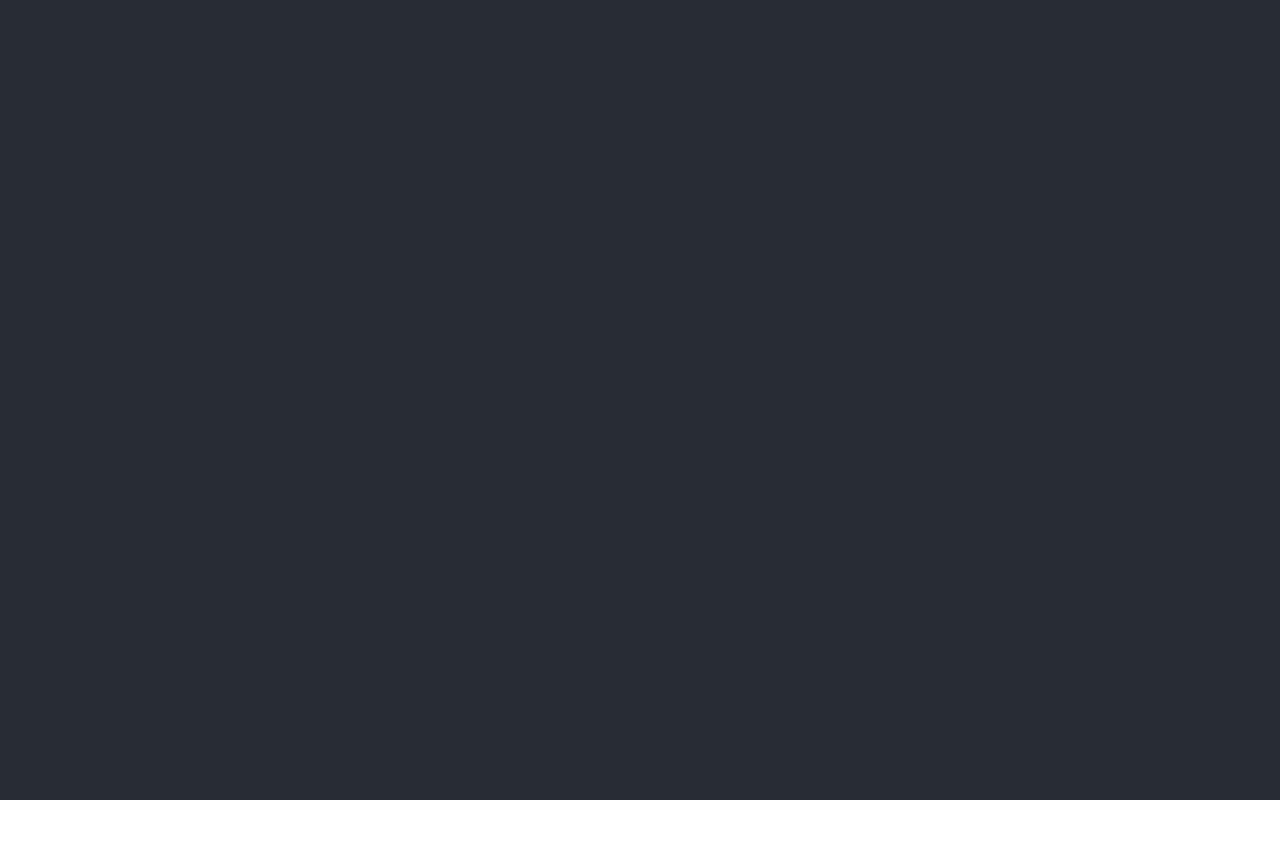
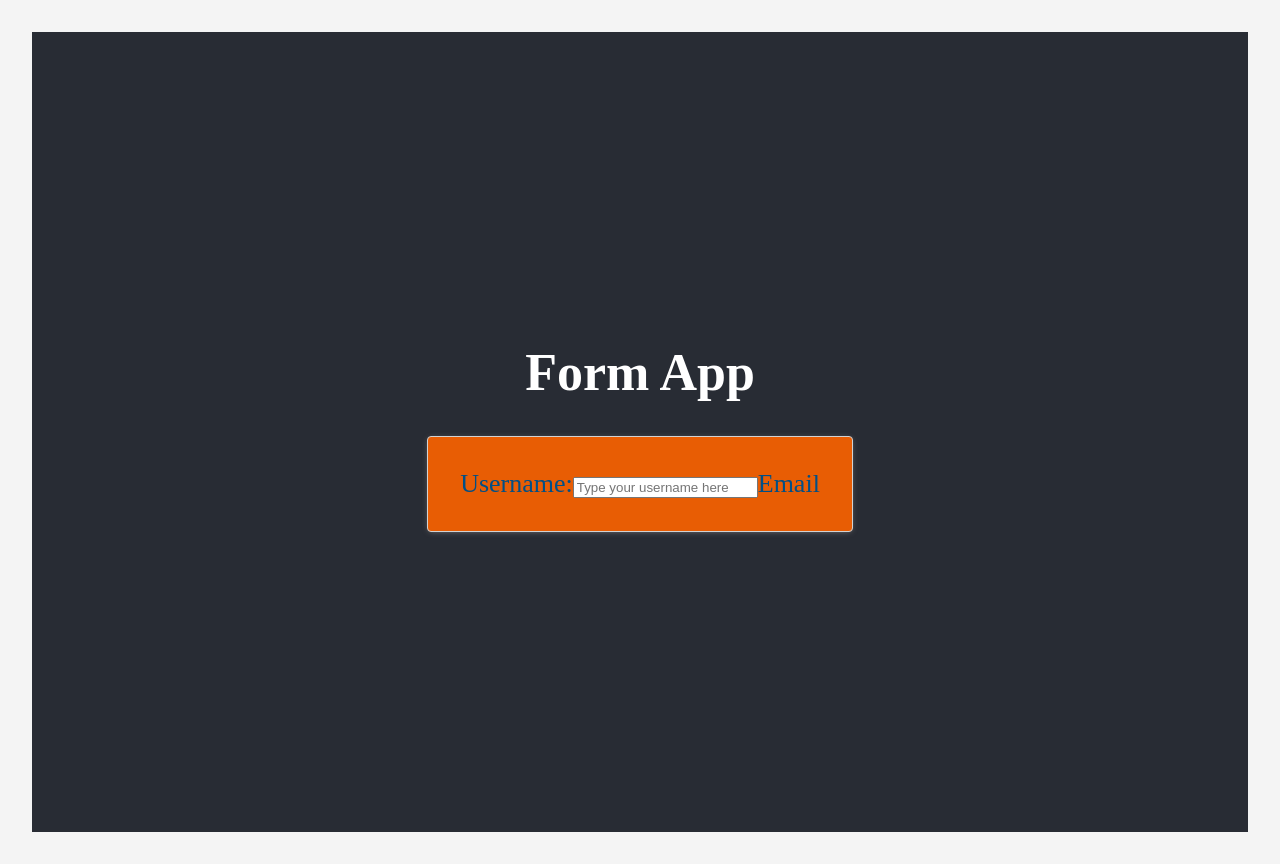
Before and after one commit to bloominstituteoftechnology/team-builder, a React (Create React App) app: page / in a window 1280 px wide. Before the commit the page ends 800 px from the top, so only its background shows below. Built offline with nearby package versions, Linux system fonts and the light colour scheme.

Commit message:
form showing up

```diff
--- a/src/App.css
+++ b/src/App.css
@@ -36,3 +36,24 @@
     transform: rotate(360deg);
   }
 }
+
+* {
+  box-sizing: border-box;
+}
+body {
+  background-color: rgb(244, 244, 244);
+  color: #282c34;
+  font-family: 'Bitter', serif;
+
+  padding: 32px;
+}
+.container {
+  color: #014f86;
+  font-style: bold;
+  border: 1px solid rgb(210, 210, 210);
+  border-radius: 4px;
+  box-shadow: 0px 1px 6px -2px rgb(128, 127, 127);
+  padding: 32px;
+  background-color: #e85d04;
+  margin-bottom: 24px;
+}
--- a/src/App.js
+++ b/src/App.js
@@ -1,9 +1,42 @@
-import './App.css';
+import React, { useState, useEffect} from 'react'
+import Form from './Form'
+import './App.css'
+
+const initialFormValues = {
+  username: '',
+  email: '',
+  role: '',
+}
 
 function App() {
+  const [people, setPeople] = useState([]);
+  const [formValues, setFormValues] = useState([initialFormValues]);
+  //const [error, setError] = useState('');
+
+  const updateForm = (inputName, inputValue) => {
+    setFormValues({ ...formValues, [inputName]: inputValue});
+  }
+
+  const submitForm = () => {
+    const newFriend = {
+      username: formValues.username.trim(),
+      email: formValues.email.trim(),
+      role: formValues.role
+
+    }
+    setPeople(newFriend);
+  }
+
   return (
     <div className="App">
       <header className="App-header">
+        <h1>Form App</h1>
+
+        <Form
+          values={formValues}
+          update={updateForm}
+          submit={submitForm}
+        />
 
       </header>
     </div>
--- a/src/Form.js
+++ b/src/Form.js
@@ -0,0 +1,39 @@
+import React from 'react'
+
+export default function Form (props) {
+    const { values, update, submit } = props;
+
+    const onChange = evt => {
+        const name = evt.target.name;
+        //console.log(evt.target.name);
+        const { value } = evt.target;
+        update(name, value);
+    }
+
+    const onSubmit = evt => {
+        evt.preventDefault();
+        submit();
+    }
+
+    return (
+        <form className='form container' onSubmit={onSubmit}>
+            <div className='form-group inputs'>
+                <label>Username:
+                    <input
+                        name='username'
+                        type='text'
+                        placeholder='Type your username here'
+                        maxLength='30'
+                        value={values.username}
+                        onChange={onChange}
+                    />
+                </label>
+                <label>Email</label>
+            </div>
+        </form>
+    )
+
+
+
+
+}
```
Also changed, not shown: src/axios/index.js (added).
